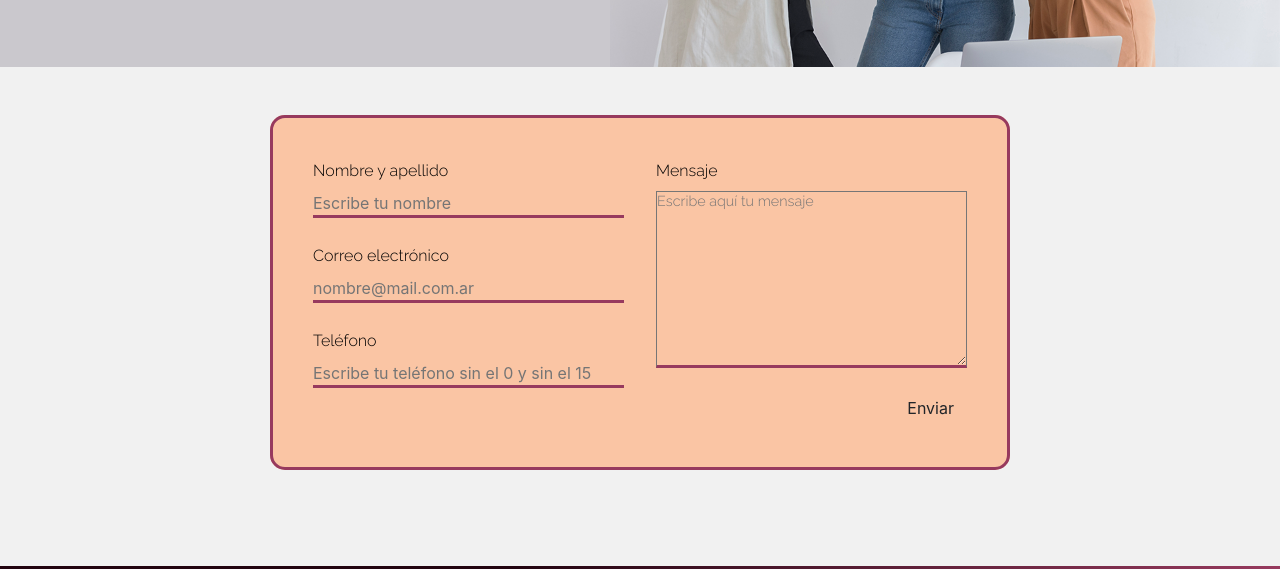
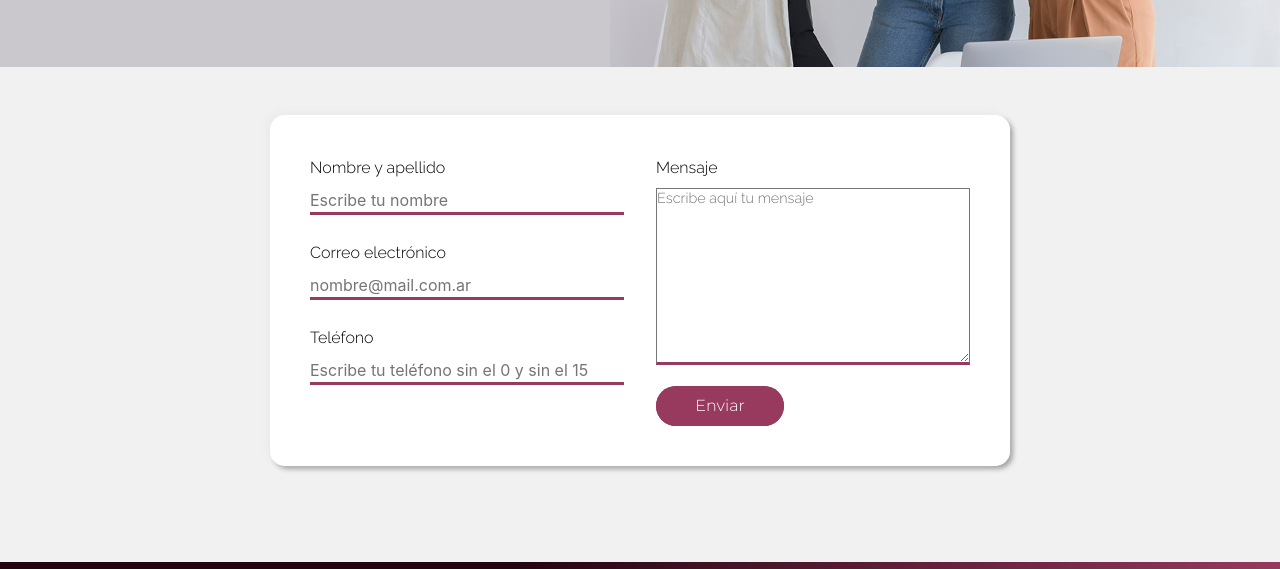
Before and after one commit to manuelaacuna/andando-comunicacion-acuna, a plain HTML site: page paginas/contacto.html in a window 1280 px wide. Shown: the part 381-950 px from the top of the page. Drawn offline with nearby package versions, Linux system fonts and the light colour scheme.

Commit message:
mejoras en contenedores de color

```diff
--- a/css/_contacto.scss
+++ b/css/_contacto.scss
@@ -6,9 +6,9 @@
 }
 .formularioContacto{
     fieldset{
-        border: solid $violeta 3px;
+        background-color: rgb(255, 255, 255);
         border-radius: 15px;
-        background-color: $arena;
+        box-shadow: -4px -4px 7px $blanco, 3px 3px 5px rgb(161, 161, 161);
         label{
             color: $negro;
             font-family: $font-raleway;
@@ -19,7 +19,7 @@
         }
         input{
             display: inline-block;
-            background-color: $arena;
+            background-color: rgb(255, 255, 255);
             border-bottom: $violeta solid 0.2em;
             border-top: none;
             border-left: none;
@@ -39,7 +39,7 @@
                 line-height: 1.5;
             }
             textarea {
-                background-color: $arena;
+                background-color: rgb(255, 255, 255);
                 border-bottom: $violeta;
                 border-bottom-style: solid;
                 color: $negro;
@@ -54,6 +54,27 @@
             textarea:focus{
                 outline: none;
             }
+            .botonEnviar{
+                background-color: $violeta;
+                color: white;
+                font-family: $font-montserrat;
+                font-style: normal;
+                font-weight: 400;
+                font-size: 1em;
+                line-height: 1.5;
+                border-radius: 100px;
+                border-style: hidden;
+                width: 8em;
+                height: 2.5em;
+                transition: ease-in .2s;
+            }
+            .botonEnviar:hover{
+                transform: scale(1.05);
+                box-shadow: 0 12px 16px 0 rgba(0, 0, 0, 0.24);
+                // background-color: $violeta-claro;
+                color: $blanco;
+                font-weight: 600;
+            }
         }
     }
 }
--- a/css/_resenas.scss
+++ b/css/_resenas.scss
@@ -48,8 +48,9 @@
     }
 }
 .top5{
-    background-color: $naranja;
+    background-color: #fff;
     border-radius: 15px;
+    box-shadow: inset -4px -4px 7px $blanco, inset 3px 3px 5px rgb(161, 161, 161);
     .top5Contenido{
         h3{
         color: $violeta;
--- a/paginas/contacto.html
+++ b/paginas/contacto.html
@@ -77,8 +77,8 @@
                     <label class="labelMensaje" for="">Mensaje</label>
                     <br>
                     <textarea class="w-100" name="" id="" cols="50" rows="10" placeholder="Escribe aquí tu mensaje"></textarea>
-                    <div class="botonEnviar text-right">
-                    <button class="botonEnviar btn btn-prymary text-center" data-toggle="button" role="button">Enviar</button>
+                    <div class="botonEnviar">
+                    <button class="botonEnviar">Enviar</button>
                 </div>
                 </div>
             </fieldset>
```
Also changed, not shown: paginas/habilidades.html (+3 -3 lines), paginas/resenas.html (+2 -3 lines), css/estilos.css, 1 other file.
